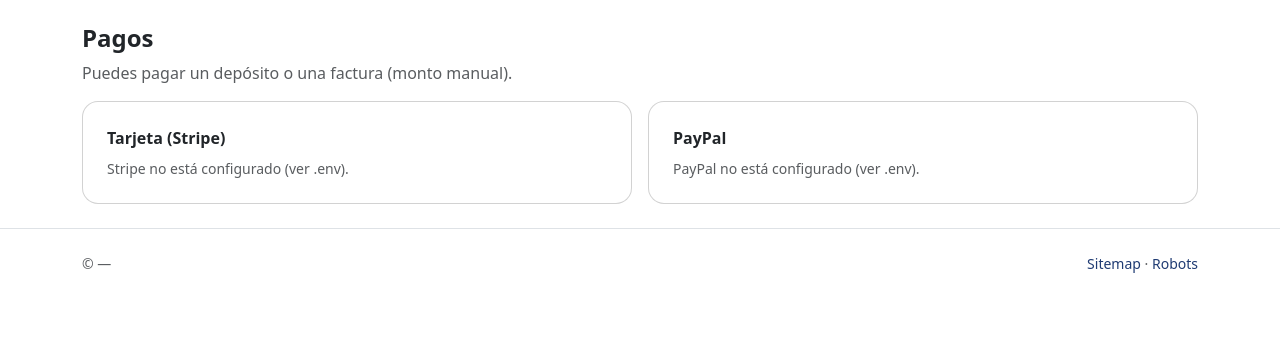
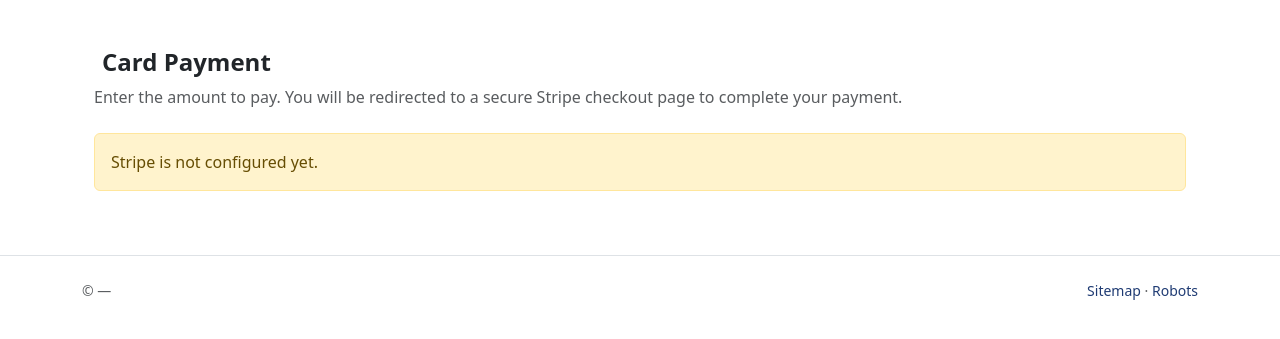
Before and after one commit to cvb27/VoltVistaElectric, a FastAPI app: page /payments/ in a window 1280 px wide. Shown: the part 61-400 px from the top of the page. Run offline with FastAPI, Linux system fonts and the light colour scheme.

Commit message:
updating payments

```diff
--- a/templates/home.html
+++ b/templates/home.html
@@ -35,7 +35,7 @@
           <div class="row g-2">
             {% for c in client_highlights %}
               <div class="col-6">
-                <div class="client-tile rounded-3 border p-2 h-100">
+                <div class="client-tile rounded-3 border p-4 h-100">
                   <div class="d-flex align-items-center gap-2">
                     <img src="{{ c.logo }}" alt="{{ c.name }}" class="client-logo">
                     <div class="small">
--- a/templates/payments.html
+++ b/templates/payments.html
@@ -1,53 +1,94 @@
 {% extends "base.html" %}
 {% block content %}
 
-<h1 class="h4 fw-bold">Pagos</h1>
-<p class="text-muted">Puedes pagar un depósito o una factura (monto manual).</p>
+<div class="container py-4">
 
-{% if request.query_params.get('error') %}
-  <div class="alert alert-danger">Error: {{ request.query_params.get('error') }}</div>
-{% endif %}
+  <h1 class="h4 fw-bold mb-2">
+    <i class="fas fa-credit-card me-2 text-primary"></i>
+    Card Payment
+  </h1>
 
-<div class="row g-3">
-  <div class="col-lg-6">
-    <div class="card rounded-4 p-3 p-md-4 h-100">
-      <div class="fw-semibold">Tarjeta (Stripe)</div>
-      {% if not stripe_on %}
-        <div class="text-muted small mt-2">Stripe no está configurado (ver .env).</div>
-      {% else %}
+  <p class="text-muted mb-4">
+    Enter the amount to pay. You will be redirected to a secure Stripe checkout page to complete your payment.
+  </p>
 
+  {% if not stripe_on %}
+    <div class="alert alert-warning">
+      Stripe is not configured yet.
+    </div>
+  {% else %}
 
-        <form class="mt-3" method="post" action="/payments/checkout">
-          <input type="hidden" name="purpose" value="invoice">
-          <label class="form-label mt-2">Pagar factura (monto manual)</label>
-          <input class="form-control" name="amount" type="number" step="0.01" min="1"required>
-          <label class="form-label mt-2">Email (opcional)</label>
-          <input class="form-control" name="email" type="email">
-          <button class="btn btn-outline-primary mt-3" type="submit">Ir a pagar</button>
+  <div class="row justify-content-center">
+    <div class="col-md-6 col-lg-5">
+
+      <div class="card shadow-sm rounded-4 p-4">
+
+        <!-- Header -->
+        <div class="d-flex align-items-center mb-3">
+          <div class="me-3 fs-3 text-success">
+            <i class="fas fa-lock"></i>
+          </div>
+          <div>
+            <div class="fw-semibold">Secure payment</div>
+            <div class="small text-muted">Powered by Stripe</div>
+          </div>
+        </div>
+
+        <!-- Form -->
+        <form method="post" action="/payments/checkout">
+
+          <label class="form-label fw-semibold">
+            Amount to pay (USD)
+          </label>
+          <div class="input-group mb-3">
+            <span class="input-group-text">$</span>
+            <input
+              class="form-control"
+              name="amount"
+              type="number"
+              step="0.01"
+              min="1"
+              required
+              placeholder="e.g. 150.00"
+            >
+          </div>
+
+          <label class="form-label">
+            Description (optional)
+          </label>
+          <input
+            class="form-control mb-3"
+            name="description"
+            type="text"
+            placeholder="e.g. Outlet installation, service call"
+          >
+
+          <button class="btn btn-brand w-100 py-2">
+            <i class="fas fa-arrow-right me-2"></i>
+            Proceed to payment
+          </button>
+
         </form>
-      {% endif %}
+
+        <!-- Trust footer -->
+        <div class="text-center mt-3 small text-muted">
+          <i class="fab fa-cc-visa me-1"></i>
+          <i class="fab fa-cc-mastercard me-1"></i>
+          <i class="fab fa-cc-amex me-1"></i>
+          <span class="ms-2">
+            Encrypted transaction · We do not store card details
+          </span>
+        </div>
+
+      </div>
     </div>
   </div>
 
-  <div class="col-lg-6">
-    <div class="card rounded-4 p-3 p-md-4 h-100">
-      <div class="fw-semibold">PayPal</div>
-      {% if not paypal_on %}
-        <div class="text-muted small mt-2">PayPal no está configurado (ver .env).</div>
-      {% else %}
-        <button id="pp-deposit" class="btn btn-brand mt-3">Pagar depósito (PayPal)</button>
+  {% endif %}
 
-        <div class="mt-3">
-          <label class="form-label">Pagar factura (monto manual)</label>
-          <input id="pp-amount" class="form-control" type="number" step="0.01" min="1">
-          <button id="pp-invoice" class="btn btn-outline-primary mt-3">Pagar con PayPal</button>
-        </div>
+</div>
 
-        <div id="pp-msg" class="small text-muted mt-3"></div>
-      {% endif %}
-    </div>
-  </div>
-</div>
+
 
 <script>
 (async function(){
```
Also changed, not shown: routes/payments.py (+27 -0 lines), static/img/gallery/job1.jpg (added).
